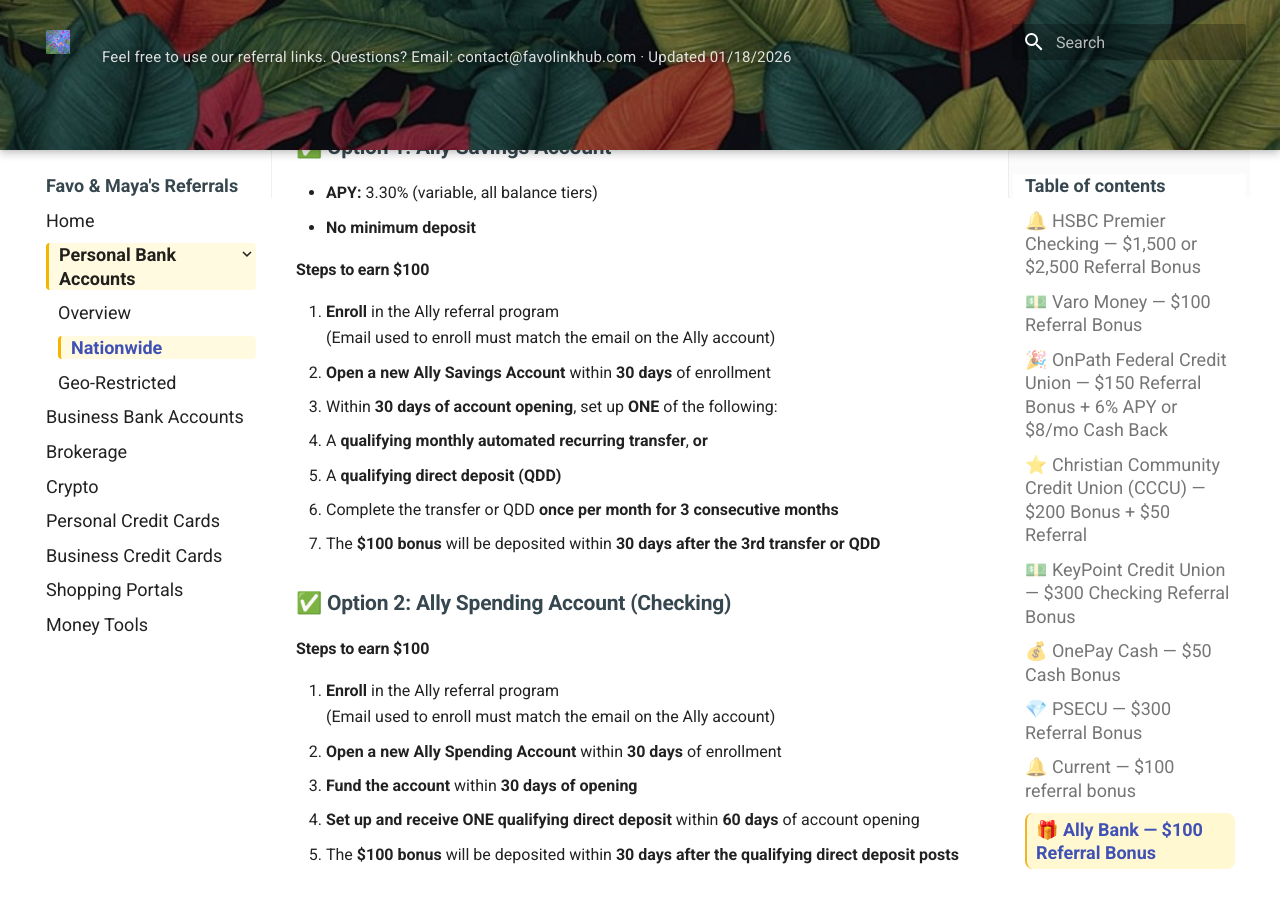
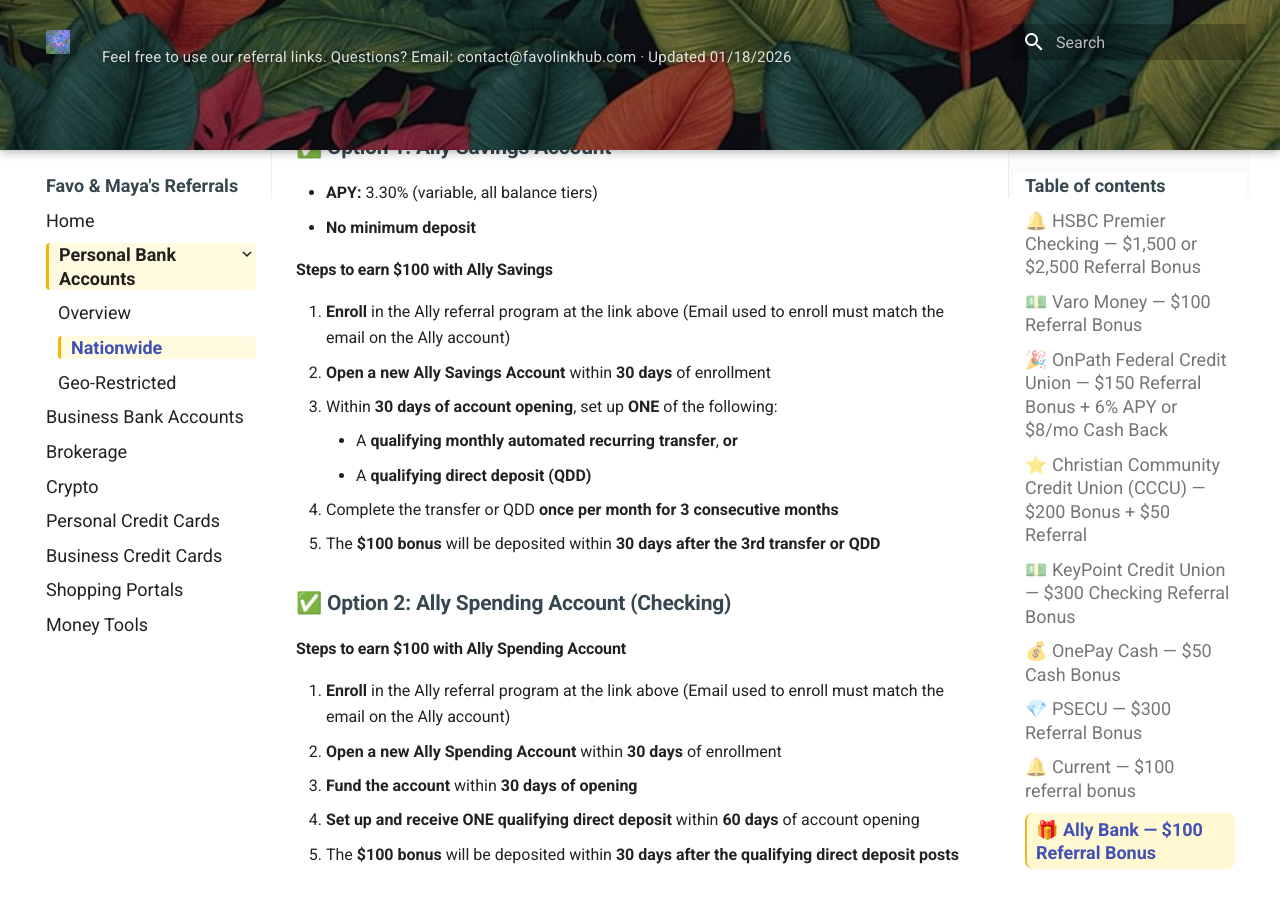
Before and after one commit to whispersofzephyr/favolinkhub-site, an MkDocs documentation site: the page built from docs/personal-bank-nationwide.md, in a window 1280 px wide and 900 px high, scrolled down 13232 px. Built offline with MkDocs 1.6.1 and Material for MkDocs 9.7.7, drawn with Linux system fonts in a browser that asks for light colours.

Commit message:
Update personal-bank-nationwide.md

```diff
--- a/docs/personal-bank-nationwide.md
+++ b/docs/personal-bank-nationwide.md
@@ -464,22 +464,22 @@ Referral link: [Enroll here](https://ally.com/referral?code=4T6Q5X5B4M&CP=WebApp
 - **APY:** 3.30% (variable, all balance tiers)
 - **No minimum deposit**
 
-#### Steps to earn $100
-1. **Enroll** in the Ally referral program
+#### Steps to earn $100 with Ally Savings
+1. **Enroll** in the Ally referral program at the link above
    (Email used to enroll must match the email on the Ally account)
 2. **Open a new Ally Savings Account** within **30 days** of enrollment
 3. Within **30 days of account opening**, set up **ONE** of the following:
 
-   - A **qualifying monthly automated recurring transfer**, **or**
-   - A **qualifying direct deposit (QDD)**
+     - A **qualifying monthly automated recurring transfer**, **or**
+     - A **qualifying direct deposit (QDD)**
 
 5. Complete the transfer or QDD **once per month for 3 consecutive months**
 6. The **$100 bonus** will be deposited within **30 days after the 3rd transfer or QDD**
 
 ### ✅ Option 2: Ally Spending Account (Checking)
 
-#### Steps to earn $100
-1. **Enroll** in the Ally referral program
+#### Steps to earn $100 with Ally Spending Account
+1. **Enroll** in the Ally referral program at the link above
    (Email used to enroll must match the email on the Ally account)
 2. **Open a new Ally Spending Account** within **30 days** of enrollment
 3. **Fund the account** within **30 days of opening**
```
